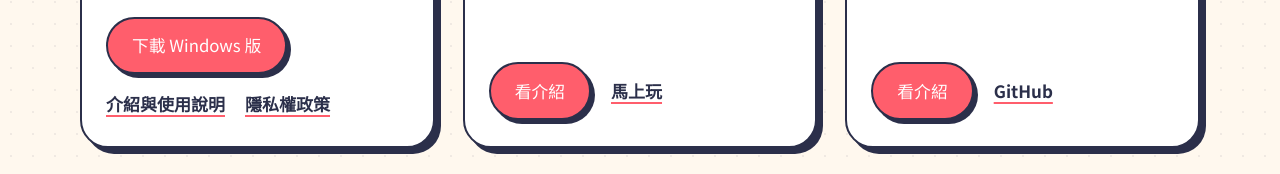
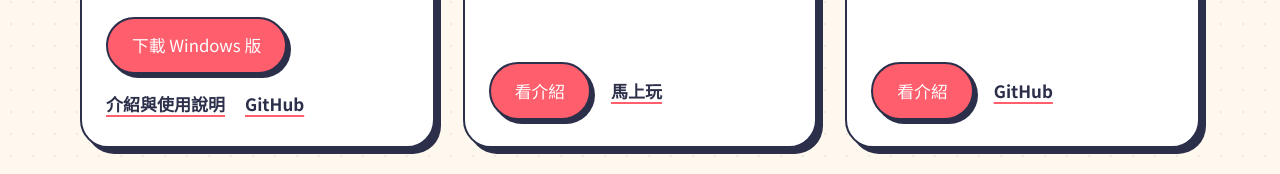
Before and after one commit to 3mofstudy/3mofstudy.github.io, a plain HTML site: page index.html in a window 1280 px wide. Shown: the part 1483-1657 px from the top of the page. Drawn offline with Linux system fonts and the light colour scheme; a web font is replaced by a local one.

Commit message:
首頁食影筆記卡片：隱私權政策連結改為 GitHub

```diff
--- a/index.html
+++ b/index.html
@@ -151,7 +151,7 @@
               <div class="actions">
                 <a class="button" href="https://github.com/3mofstudy/RecipeLens/releases/latest/download/RecipeLens-Setup.exe">下載 Windows 版</a>
                 <a href="/projects/recipelens/">介紹與使用說明</a>
-                <a href="/projects/recipelens/privacy.html">隱私權政策</a>
+                <a href="https://github.com/3mofstudy/RecipeLens">GitHub</a>
               </div>
             </div>
           </article>
```
